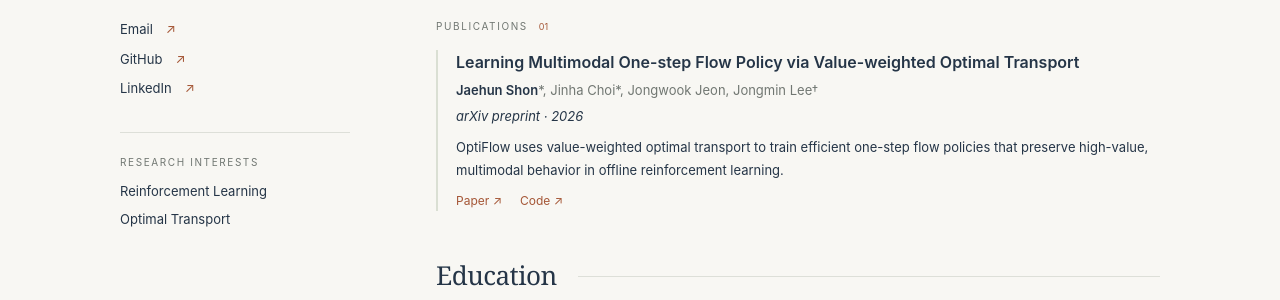
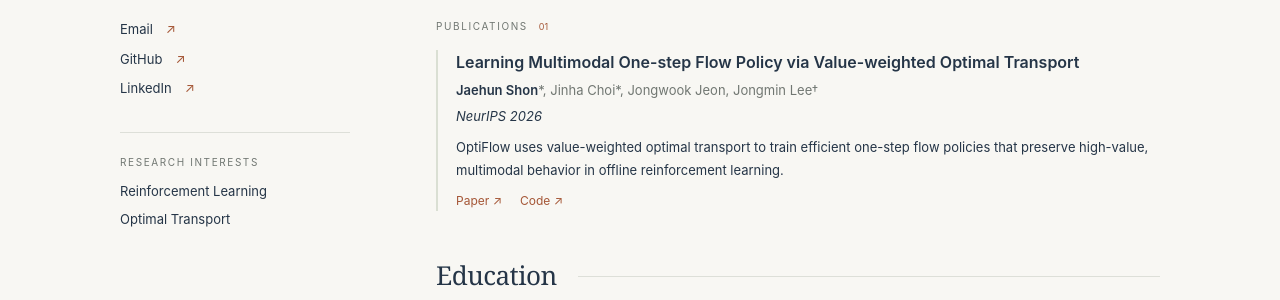
Before and after one commit to manfromearth11/manfromearth11.github.io, a Jekyll site: the page built from index.html, in a window 1280 px wide. Shown: the part 566-866 px from the top of the page. Built offline with Jekyll 4.4.1, drawn with Linux system fonts in a browser that asks for light colours; the list of posts is cut into pages by our own code.

Commit message:
Update OptiFlow publication to NeurIPS 2026

```diff
--- a/_data/profile.yml
+++ b/_data/profile.yml
@@ -34,7 +34,7 @@ news: []
 publications:
   - title: Learning Multimodal One-step Flow Policy via Value-weighted Optimal Transport
     authors: Jaehun Shon*, Jinha Choi*, Jongwook Jeon, Jongmin Lee†
-    venue: arXiv preprint · 2026
+    venue: NeurIPS 2026
     description: "OptiFlow uses value-weighted optimal transport to train efficient one-step flow policies that preserve high-value, multimodal behavior in offline reinforcement learning."
     paper: https://arxiv.org/abs/2609.15883
     code: https://github.com/Yonsei-DILLab/OptiFlow
```
